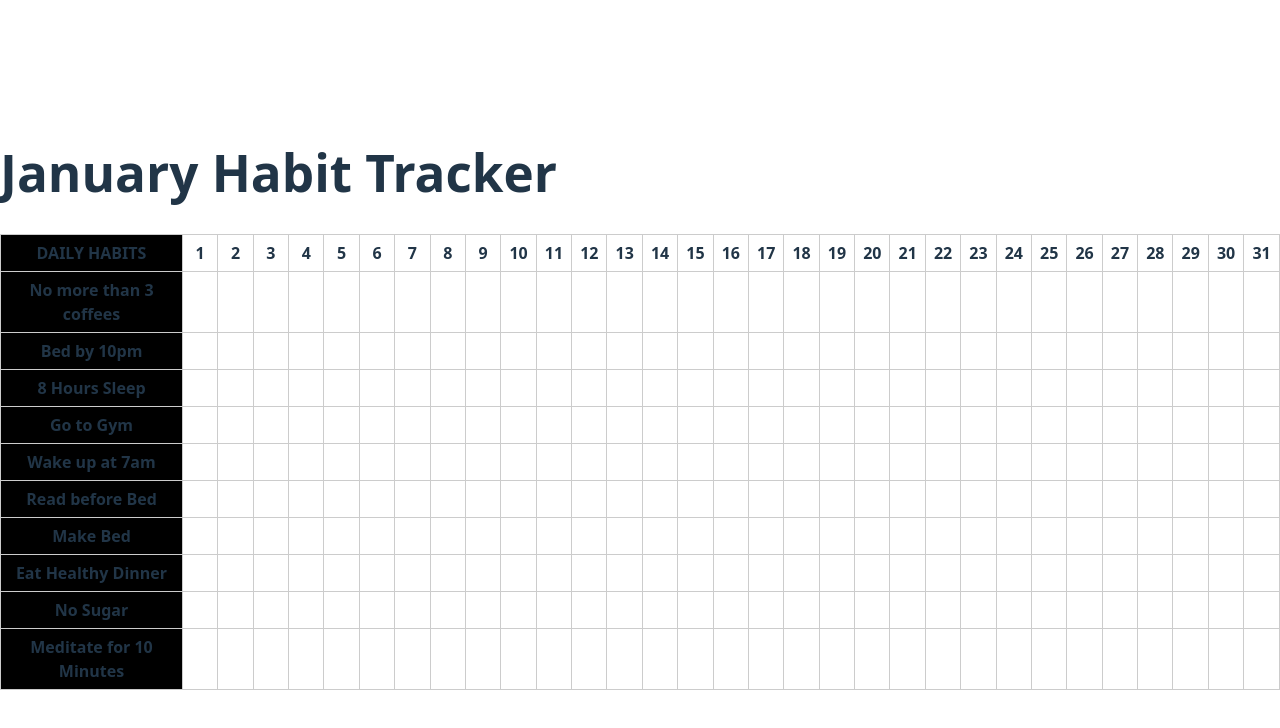
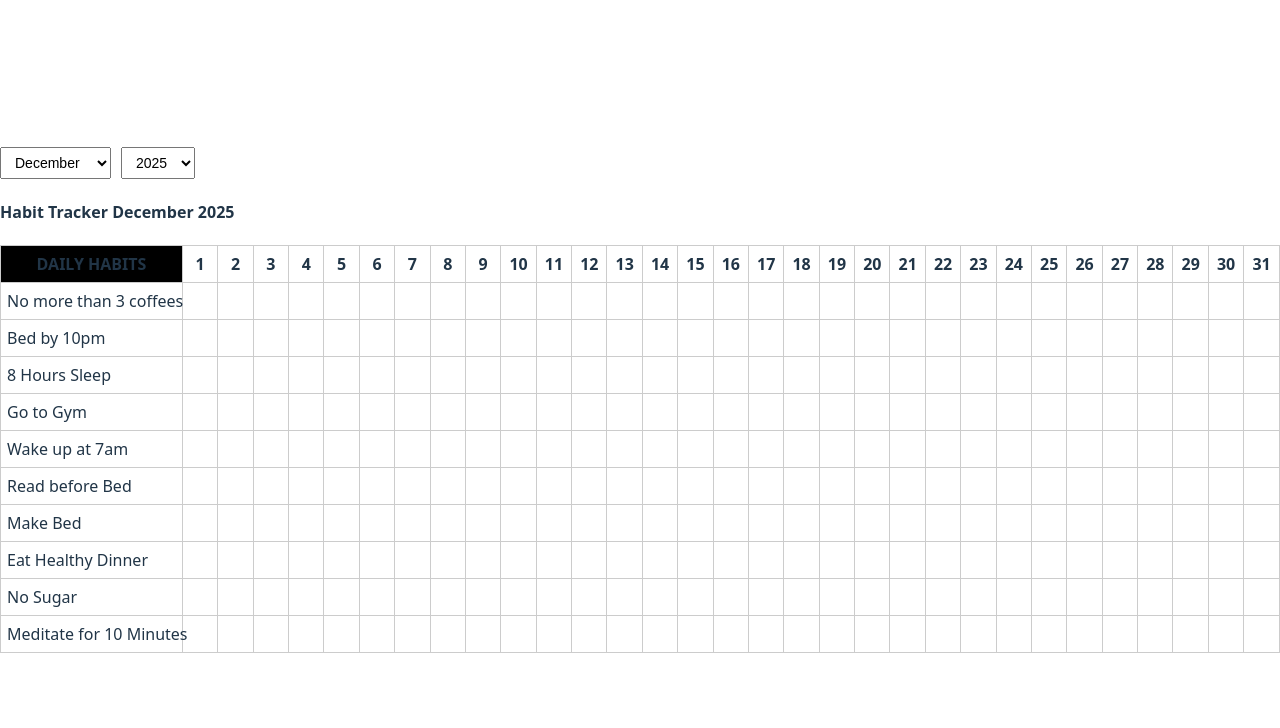
Before and after one commit to zulhamdani23/habit-tracker-frontend, a React (Vite) app: page / in a window 1280 px wide. Shown: the top 728 px of the page. Built offline with nearby package versions, Linux system fonts and the light colour scheme.

Commit message:
build tracker with dynamic month and year

```diff
--- a/src/pages/HabitTracker.css
+++ b/src/pages/HabitTracker.css
@@ -18,10 +18,10 @@
 }
 
 .habit-name {
-  font-weight: 600;
-  text-align: left;
-  padding-left: 10px;
-  background: black;
+  text-align: left !important;
+  padding-left: 8px;
+  font-weight: 500;
+  white-space: nowrap; /* biar tidak patah */
 }
 
 .cell {
@@ -52,3 +52,14 @@
   padding: 6px 10px;
   font-size: 16px;
 }
+
+.month-year-select {
+  margin-bottom: 20px;
+  display: flex;
+  gap: 10px;
+}
+
+.month-year-select select {
+  padding: 6px 10px;
+  font-size: 14px;
+}
--- a/src/pages/HabitTracker.jsx
+++ b/src/pages/HabitTracker.jsx
@@ -1,4 +1,4 @@
-import { useState } from "react";
+import { useState, useEffect } from "react";
 import "./HabitTracker.css";
 
 export default function HabitTracker() {
@@ -15,30 +15,57 @@ export default function HabitTracker() {
     "Meditate for 10 Minutes",
   ];
 
-  const days = Array.from({ length: 31 }, (_, i) => i + 1);
+  // -----------------------------
+  // STATE BULAN & TAHUN
+  // -----------------------------
+  const monthNames = [
+    "January", "February", "March", "April", "May", "June",
+    "July", "August", "September", "October", "November", "December"
+  ];
 
-  // INISIAL STATE
-  const [progress, setProgress] = useState(() => {
+  const currentYear = new Date().getFullYear();
+  const currentMonth = new Date().getMonth();
+
+  const [month, setMonth] = useState(currentMonth);
+  const [year, setYear] = useState(currentYear);
+
+  // -----------------------------
+  // HITUNG HARI PER BULAN & TAHUN
+  // -----------------------------
+  const getDaysInMonth = (month, year) => {
+    return new Date(year, month + 1, 0).getDate();
+  };
+
+  const days = Array.from({ length: getDaysInMonth(month, year) }, (_, i) => i + 1);
+
+  // -----------------------------
+  // PROGRESS STATE (DYNAMIC LENGTH)
+  // -----------------------------
+  const [progress, setProgress] = useState({});
+
+  // Reset progress saat bulan/tahun berubah
+  useEffect(() => {
     const p = {};
     habitNames.forEach((h) => {
       p[h] = Array(days.length).fill(false);
     });
-    return p;
-  });
+    setProgress(p);
+  }, [month, year]);
 
   // -----------------------------
-  // TOGGLE CELL + HIT API UPDATE
+  // TOGGLE CELL + CALL API
   // -----------------------------
   const toggleCell = async (habit, dayIndex) => {
     const newValue = !progress[habit][dayIndex];
 
     try {
-      // CALL API
       const res = await fetch("/api/habit/update", {
         method: "PATCH",
         headers: { "Content-Type": "application/json" },
         body: JSON.stringify({
           habit_name: habit,
+          year,
+          month: month + 1,
           day: dayIndex + 1,
           is_done: newValue,
         }),
@@ -46,12 +73,9 @@ export default function HabitTracker() {
 
       if (!res.ok) throw new Error("Update gagal");
 
-      // UPDATE STATE SAAT API SUKSES
       setProgress((prev) => ({
         ...prev,
-        [habit]: prev[habit].map((v, idx) =>
-          idx === dayIndex ? newValue : v
-        ),
+        [habit]: prev[habit].map((v, idx) => (idx === dayIndex ? newValue : v)),
       }));
     } catch (err) {
       console.error(err);
@@ -61,8 +85,28 @@ export default function HabitTracker() {
 
   return (
     <div className="tracker-container">
-      <h1>January Habit Tracker</h1>
+      {/* ------------------------ */}
+      {/* DROPDOWN PILIH BULAN/TAHUN */}
+      {/* ------------------------ */}
+      <div className="month-year-select">
+        <select value={month} onChange={(e) => setMonth(Number(e.target.value))}>
+          {monthNames.map((m, i) => (
+            <option key={i} value={i}>
+              {m}
+            </option>
+          ))}
+        </select>
 
+        <select value={year} onChange={(e) => setYear(Number(e.target.value))}>
+          {Array.from({ length: 5 }, (_, i) => currentYear - 2 + i).map((y) => (
+            <option key={y}>{y}</option>
+          ))}
+        </select>
+      </div>
+      <h4>Habit Tracker {monthNames[month]} {year}</h4>
+      {/* ------------------------ */}
+      {/* TABEL HABIT */}
+      {/* ------------------------ */}
       <table className="habit-table">
         <colgroup>
           <col style={{ width: "180px" }} />
@@ -70,10 +114,10 @@ export default function HabitTracker() {
             <col key={i} style={{ width: "35px" }} />
           ))}
         </colgroup>
+
         <thead>
           <tr>
             <th className="habit-title">DAILY HABITS</th>
-
             {days.map((d) => (
               <th key={d} className="day-header">
                 {d}
@@ -87,7 +131,7 @@ export default function HabitTracker() {
             <tr key={habit}>
               <td className="habit-name">{habit}</td>
 
-              {progress[habit].map((checked, i) => (
+              {progress[habit]?.map((checked, i) => (
                 <td
                   key={i}
                   className={`cell ${checked ? "checked" : ""}`}
```
